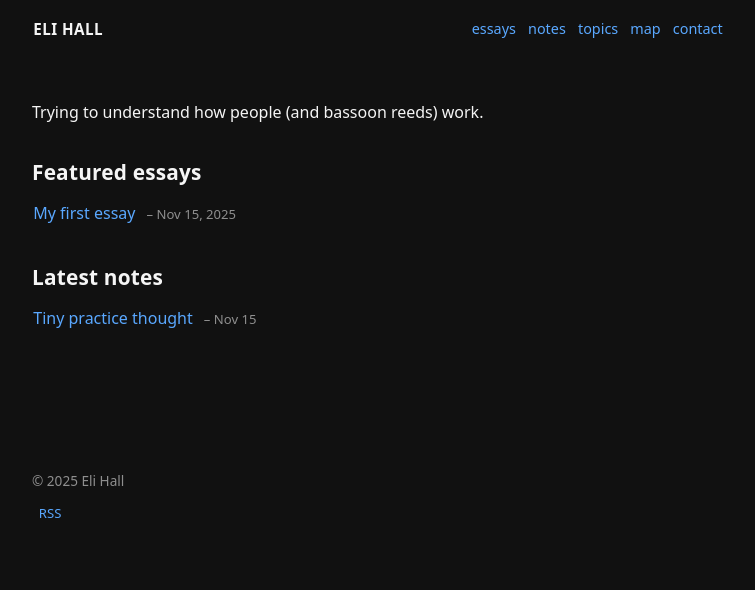
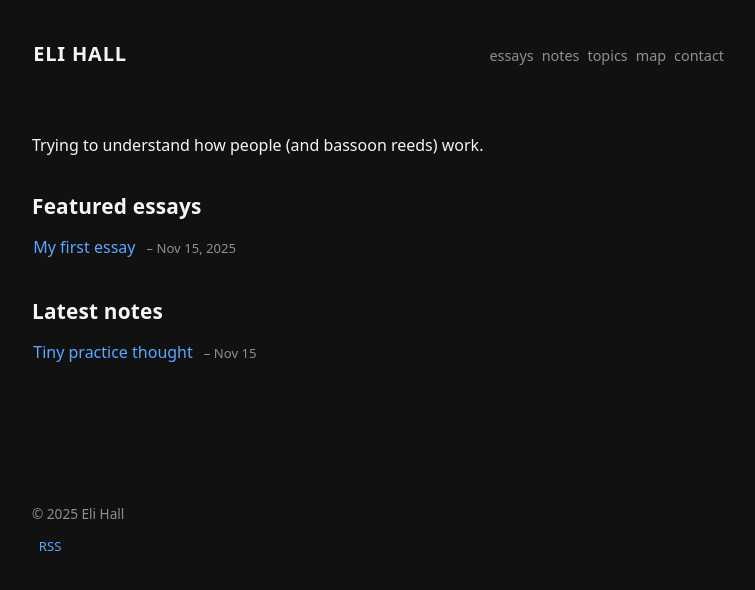
Before and after one commit to ethall52xyz/elihall, a Jekyll site: the page built from index.html, in a window 1280 px wide. Shown: the top 590 px of the page, without its empty margins (262-1017 px from the left). Built offline with Jekyll 4.4.1, drawn with Linux system fonts in a browser that asks for light colours.

Commit message:
Update main.css

```diff
--- a/assets/css/main.css
+++ b/assets/css/main.css
@@ -1,5 +1,5 @@
 /* =============================
-   Modern dark theme (compact)
+   Modern dark theme for elihall.xyz
    ============================= */
 
 :root {
@@ -13,9 +13,12 @@
   /* Layout */
   --max-width: 740px;
 
-  /* Fonts: modern sans (Notion-ish) */
+  /* Fonts */
   --font-body: system-ui, -apple-system, BlinkMacSystemFont, "Segoe UI", sans-serif;
+  --font-title: "SF Pro Rounded", "Segoe UI Rounded", system-ui, -apple-system, BlinkMacSystemFont, sans-serif;
 }
+
+/* Global reset-ish */
 
 *,
 *::before,
@@ -33,7 +36,7 @@ body {
   background: var(--bg);
   color: var(--text);
   font-family: var(--font-body);
-  line-height: 1.55;           /* tighter line spacing */
+  line-height: 1.55;           /* tighter line spacing, Nadia-like */
   font-size: 16px;
 }
 
@@ -45,46 +48,60 @@ body {
   padding: 1.75rem 1.5rem 3rem; /* slightly tighter top/bottom */
 }
 
-/* Header */
+/* =============================
+   Header
+   ============================= */
 
 .site-header {
-  margin-bottom: 1.5rem;
+  margin-bottom: 1.75rem;
 }
 
 .site-header .container {
   display: flex;
   flex-wrap: wrap;
-  align-items: center;
+  align-items: baseline;
   justify-content: space-between;
-  gap: 0.5rem;
-  padding-top: 1.1rem;
-  padding-bottom: 0.4rem;
+  gap: 0.4rem;
+  padding-top: 2.4rem;   /* more gap from top of page */
+  padding-bottom: 0.5rem;
 }
 
+/* Your name: bigger, rounder, more “brand-like” */
 .site-title {
-  font-weight: 600;
-  letter-spacing: 0.03em;
+  font-family: var(--font-title);
+  font-weight: 700;
+  letter-spacing: 0.04em;
   text-decoration: none;
   color: var(--text);
-  font-size: 0.95rem;
+  font-size: 1.25rem;    /* larger than nav */
   text-transform: uppercase;
 }
 
+/* Nav: closer and compact */
 .site-nav {
   display: flex;
   flex-wrap: wrap;
-  gap: 0.6rem;
+  gap: 0.5rem;           /* nav items close together */
 }
 
 .site-nav a {
+  text-decoration: none;
+  color: var(--muted);
   font-size: 0.9rem;
+  padding: 0.1rem 0;     /* small hit area, no button feel */
 }
 
-/* Typography */
+.site-nav a:hover {
+  color: var(--hover-highlight);
+}
+
+/* =============================
+   Typography
+   ============================= */
 
 h1, h2, h3 {
   font-weight: 600;
-  margin: 1.7rem 0 0.6rem;   /* closer together */
+  margin: 1.7rem 0 0.6rem;   /* closer vertical spacing */
   letter-spacing: 0.01em;
 }
 
@@ -122,13 +139,14 @@ a:hover {
   background-color: var(--hover-highlight);
 }
 
-/* Lists */
-
-ul, ol {
+ul,
+ol {
   margin: 0 0 0.75rem 1.1rem;
 }
 
-/* Home sections */
+/* =============================
+   Home sections
+   ============================= */
 
 .home-section {
   margin-top: 2rem;           /* slightly tighter */
@@ -148,7 +166,9 @@ ul, ol {
   padding: 0.2rem 0;
 }
 
-/* Meta / tags */
+/* =============================
+   Meta / tags
+   ============================= */
 
 .meta {
   color: var(--muted);
@@ -156,8 +176,7 @@ ul, ol {
   margin-left: 0.35rem;
 }
 
-/* Tags: italic, inline */
-
+/* Tags: italic, inline (no bubbles) */
 .post-tags {
   margin-left: 0.35rem;
 }
@@ -169,7 +188,9 @@ ul, ol {
   margin-left: 0.25rem;
 }
 
-/* Post layout */
+/* =============================
+   Post layout
+   ============================= */
 
 .post-header h1 {
   margin-top: 1.1rem;
@@ -184,7 +205,9 @@ ul, ol {
   margin-top: 1.2rem;
 }
 
-/* Post list (essays page) */
+/* =============================
+   Post list (essays page)
+   ============================= */
 
 .post-list {
   list-style: none;
@@ -193,10 +216,12 @@ ul, ol {
 }
 
 .post-list-item {
-  padding: 0.4rem 0;          /* tighter */
+  padding: 0.4rem 0;          /* tighter rows */
 }
 
-/* Backlinks */
+/* =============================
+   Backlinks
+   ============================= */
 
 .backlinks {
   margin-top: 2.5rem;
@@ -237,7 +262,9 @@ ul, ol {
   color: var(--muted);
 }
 
-/* Footer */
+/* =============================
+   Footer
+   ============================= */
 
 .site-footer {
   margin-top: 2.5rem;
```
